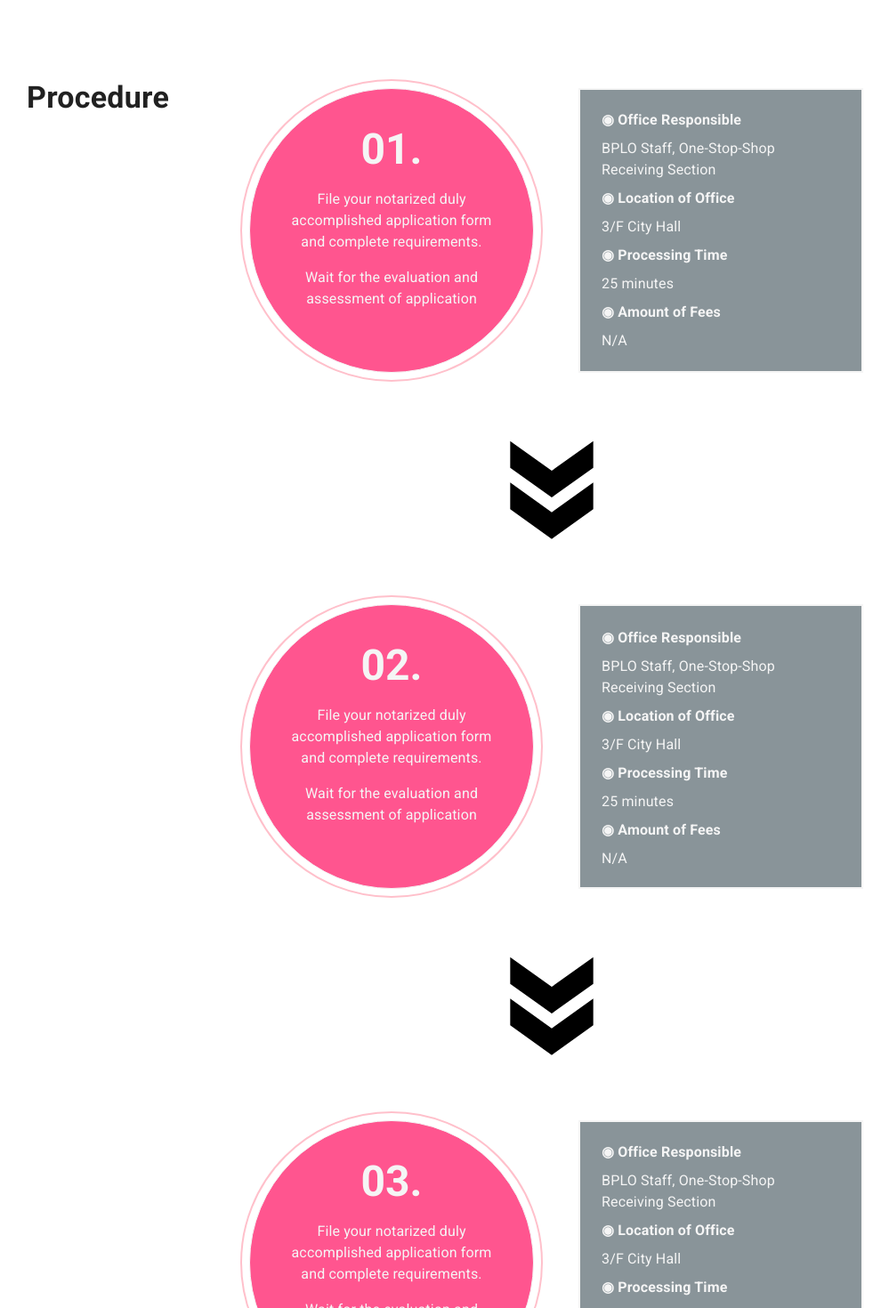
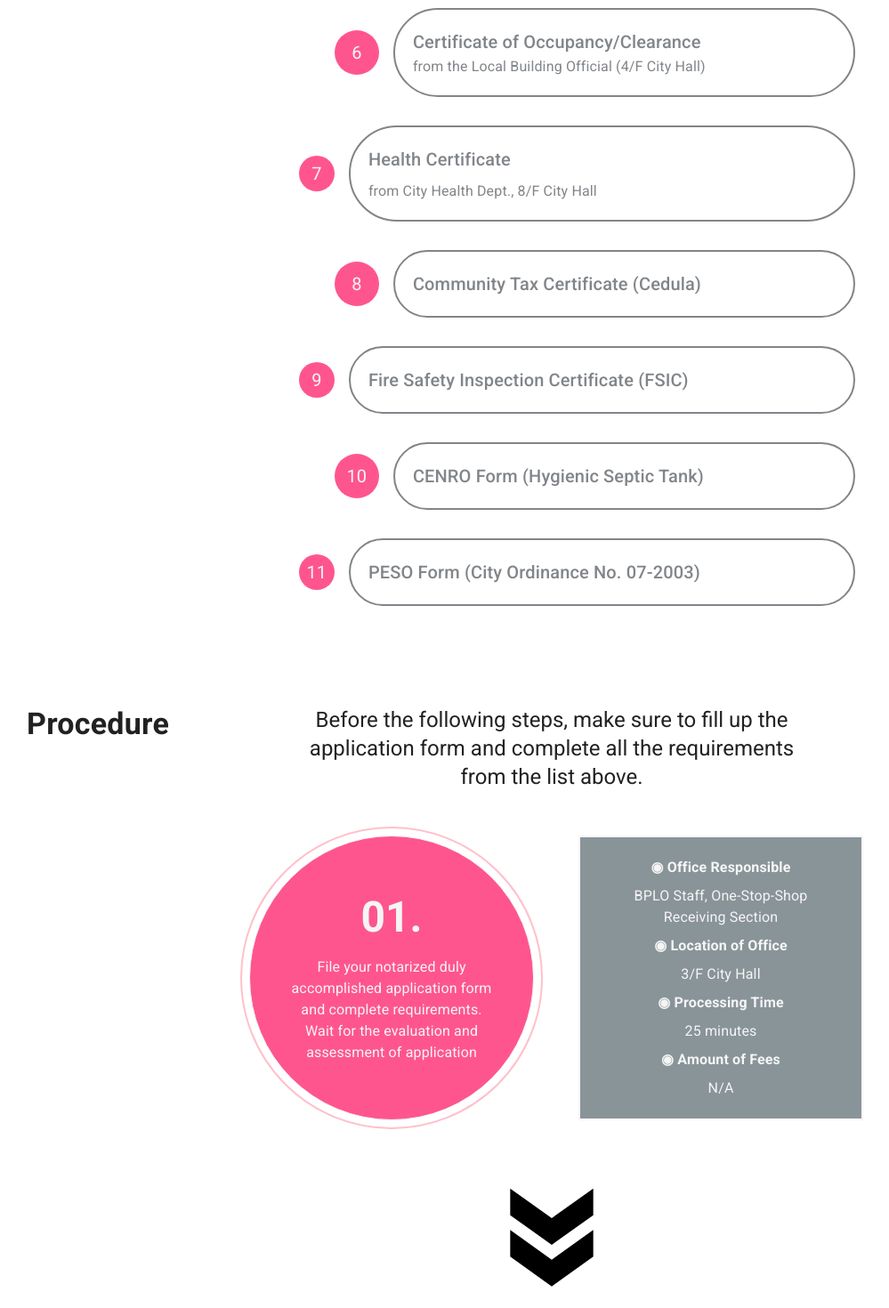
Before and after one commit to angelanacpil/landing-page, a React (Create React App) app: page / in a window 1280 px wide. Shown: the part 2180-3650 px from the top of the page at 89% size, without its empty margins (140-1139 px from the left). Built offline with nearby package versions, Linux system fonts and the light colour scheme; a web font is replaced by a local one.

Commit message:
✅Complete Req&Steps | ❗Eval

```diff
--- a/src/components/ReqGraph.tsx
+++ b/src/components/ReqGraph.tsx
@@ -121,6 +121,107 @@ export default function ReqGraph(props: any) {
               </Typography>
             </Stack>
           </Stack>
+
+          {/* 6 */}
+          <Stack
+            direction={{ xs: "column", sm: "row" }}
+            alignItems="center"
+            spacing={2}
+            sx={{ pl: { md: 5 } }}
+          >
+            <Avatar sx={styles.numberStyle}>6</Avatar>
+            <Stack alignItems="flex-start" sx={styles.borderText}>
+              <Typography variant="h6">
+                Certificate of Occupancy/Clearance
+              </Typography>
+              <Typography>
+                from the Local Building Official (4/F City Hall)
+              </Typography>
+            </Stack>
+          </Stack>
+
+          {/* 7 */}
+          <Stack
+            direction={{ xs: "column", sm: "row" }}
+            alignItems="center"
+            spacing={2}
+          >
+            <Avatar
+              sx={{ color: props.numColor, backgroundColor: props.numBG }}
+            >
+              7
+            </Avatar>
+            <Stack alignItems="flex-start" sx={styles.borderText} spacing={1}>
+              <Typography variant="h6">Health Certificate </Typography>
+              <Typography>from City Health Dept., 8/F City Hall</Typography>
+            </Stack>
+          </Stack>
+
+          {/* 8 */}
+          <Stack
+            direction={{ xs: "column", sm: "row" }}
+            alignItems="center"
+            spacing={2}
+            sx={{ pl: { md: 5 } }}
+          >
+            <Avatar sx={styles.numberStyle}>8</Avatar>
+            <Stack alignItems="flex-start" sx={styles.borderText}>
+              <Typography variant="h6">
+                Community Tax Certificate (Cedula)
+              </Typography>
+            </Stack>
+          </Stack>
+
+          {/* 9 */}
+          <Stack
+            direction={{ xs: "column", sm: "row" }}
+            alignItems="center"
+            spacing={2}
+          >
+            <Avatar
+              sx={{ color: props.numColor, backgroundColor: props.numBG }}
+            >
+              9
+            </Avatar>
+            <Stack alignItems="flex-start" sx={styles.borderText} spacing={1}>
+              <Typography variant="h6">
+                Fire Safety Inspection Certificate (FSIC)
+              </Typography>
+            </Stack>
+          </Stack>
+
+          {/* 10 */}
+          <Stack
+            direction={{ xs: "column", sm: "row" }}
+            alignItems="center"
+            spacing={2}
+            sx={{ pl: { md: 5 } }}
+          >
+            <Avatar sx={styles.numberStyle}>10</Avatar>
+            <Stack alignItems="flex-start" sx={styles.borderText}>
+              <Typography variant="h6">
+                CENRO Form (Hygienic Septic Tank)
+              </Typography>
+            </Stack>
+          </Stack>
+
+          {/* 11 */}
+          <Stack
+            direction={{ xs: "column", sm: "row" }}
+            alignItems="center"
+            spacing={2}
+          >
+            <Avatar
+              sx={{ color: props.numColor, backgroundColor: props.numBG }}
+            >
+              11
+            </Avatar>
+            <Stack alignItems="flex-start" sx={styles.borderText} spacing={1}>
+              <Typography variant="h6">
+                PESO Form (City Ordinance No. 07-2003)
+              </Typography>
+            </Stack>
+          </Stack>
         </Stack>
       </Stack>
     </Box>
--- a/src/components/StepsGraph.tsx
+++ b/src/components/StepsGraph.tsx
@@ -21,9 +21,10 @@ export default function StepsGraph(props: any) {
       height: { xs: "17rem", md: "20rem" },
       display: "flex",
       alignItems: "center",
+      justifyContent: "center",
       flexDirection: "column",
       gap: "1rem",
-      p: { xs: 2, md: 5 },
+      p: { xs: 4, md: 5 },
       color: props.innerColor,
       backgroundColor: props.innerBG
     },
@@ -33,10 +34,13 @@ export default function StepsGraph(props: any) {
       color: props.arrowColor
     },
     infoBox: {
-      textAlign: "left",
+      display: "flex",
+      justifyContent: "center",
+      alignItems: "center",
+      textAlign: "center",
       border: 2,
       width: { xs: "15rem", md: "20rem" },
-      height: "20rem",
+      height: { xs: "20rem", md: "20rem" },
       p: 3,
       color: props.boxText,
       backgroundColor: props.boxBG
@@ -62,6 +66,10 @@ export default function StepsGraph(props: any) {
 
         <Stack direction="row" spacing={5}>
           <Stack direction="column" alignItems="center" spacing={5}>
+            <Typography variant="h5" sx={{ maxWidth: "45ch", mb: 5, px: 2 }}>
+              Before the following steps, make sure to fill up the application
+              form and complete all the requirements from the list above.
+            </Typography>
             <Stack
               direction={{ xs: "column", md: "row" }}
               alignItems="center"
@@ -76,10 +84,8 @@ export default function StepsGraph(props: any) {
                   </Typography>
                   <Typography>
                     File your notarized duly accomplished application form and
-                    complete requirements.
-                  </Typography>
-                  <Typography>
-                    Wait for the evaluation and assessment of application
+                    complete requirements. Wait for the evaluation and
+                    assessment of application
                   </Typography>
                 </Box>
               </Box>
@@ -129,23 +135,21 @@ export default function StepsGraph(props: any) {
                     02.
                   </Typography>
                   <Typography>
-                    File your notarized duly accomplished application form and
-                    complete requirements.
-                  </Typography>
-                  <Typography>
-                    Wait for the evaluation and assessment of application
+                    Pay the corresponding business taxes and all regulatory fees
                   </Typography>
                 </Box>
               </Box>
 
               {/* INFOBOX */}
-              <Stack spacing={1} sx={styles.infoBox}>
+              <Stack
+                spacing={1}
+                sx={styles.infoBox}
+                style={{ height: "35rem" }}
+              >
                 <Typography sx={{ fontWeight: "bold" }}>
                   ◉ Office Responsible
                 </Typography>
-                <Typography>
-                  BPLO Staff, One-Stop-Shop Receiving Section
-                </Typography>
+                <Typography>Windows 1-4, City Treasury Dept.</Typography>
 
                 <Typography sx={{ fontWeight: "bold" }}>
                   ◉ Location of Office
@@ -155,12 +159,20 @@ export default function StepsGraph(props: any) {
                 <Typography sx={{ fontWeight: "bold" }}>
                   ◉ Processing Time
                 </Typography>
-                <Typography>25 minutes</Typography>
+                <Typography>5 minutes</Typography>
 
                 <Typography sx={{ fontWeight: "bold" }}>
                   ◉ Amount of Fees
                 </Typography>
-                <Typography>N/A</Typography>
+                <Typography>Based on:</Typography>
+                <Typography>
+                  - Capital, area, line of business, no. of employees
+                </Typography>
+                <Typography> – Sec. 14 of P.D. 1185</Typography>
+                <Typography> – Sec. 76 of M.O. 30-1993</Typography>
+                <Typography>
+                  – Sec. 7, 27, 76, 89 and 93 of C.O. 16-2005
+                </Typography>
               </Stack>
             </Stack>
             <DoubleArrowIcon sx={styles.arrow}></DoubleArrowIcon>
@@ -178,11 +190,9 @@ export default function StepsGraph(props: any) {
                     03.
                   </Typography>
                   <Typography>
-                    File your notarized duly accomplished application form and
-                    complete requirements.
-                  </Typography>
-                  <Typography>
-                    Wait for the evaluation and assessment of application
+                    Present the official receipts and wait for the final
+                    validation, approval and releasing of Mayor’s Permit and
+                    business plate/sticker
                   </Typography>
                 </Box>
               </Box>
@@ -209,7 +219,7 @@ export default function StepsGraph(props: any) {
                 <Typography sx={{ fontWeight: "bold" }}>
                   ◉ Processing Time
                 </Typography>
-                <Typography>25 minutes</Typography>
+                <Typography>20 minutes</Typography>
 
                 <Typography sx={{ fontWeight: "bold" }}>
                   ◉ Amount of Fees
```
